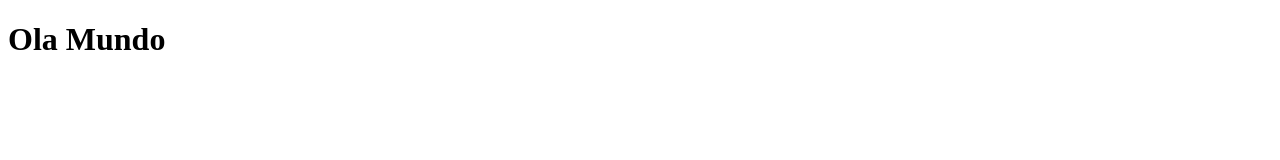
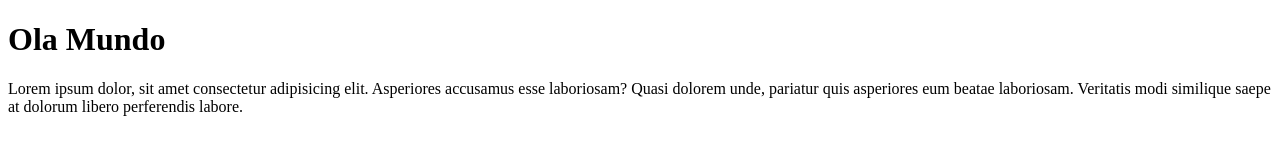
Before and after one commit to barbosass16/Primeiro-Commit, a plain HTML site: page index.html in a window 1280 px wide. Drawn offline with Linux system fonts and the light colour scheme.

Commit message:
Segundo commit

```diff
--- a/index.html
+++ b/index.html
@@ -7,5 +7,8 @@
 </head>
 <body>
     <h1>Ola Mundo</h1>
+    <p>
+        Lorem ipsum dolor, sit amet consectetur adipisicing elit. Asperiores accusamus esse laboriosam? Quasi dolorem unde, pariatur quis asperiores eum beatae laboriosam. Veritatis modi similique saepe at dolorum libero perferendis labore.
+    </p>
 </body>
 </html>
```
